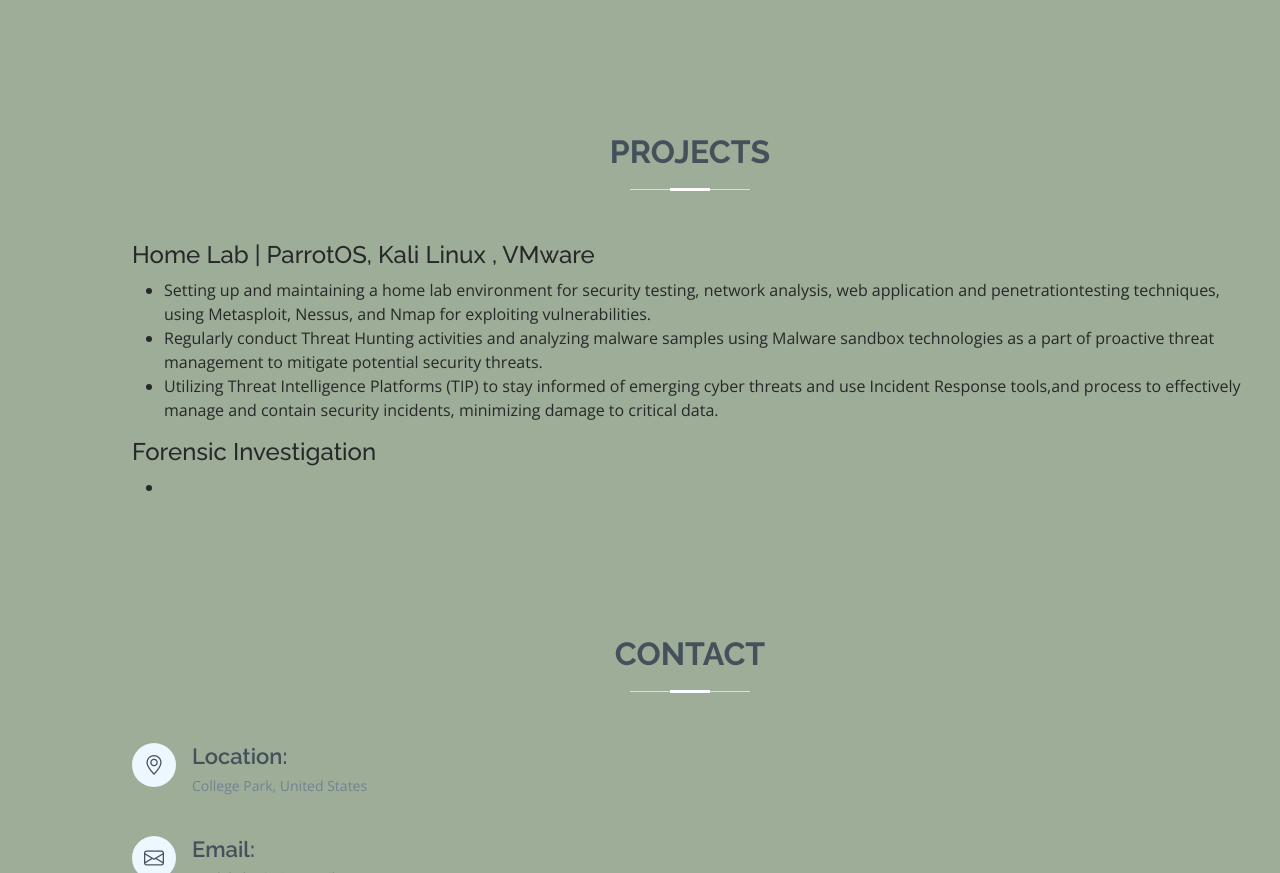
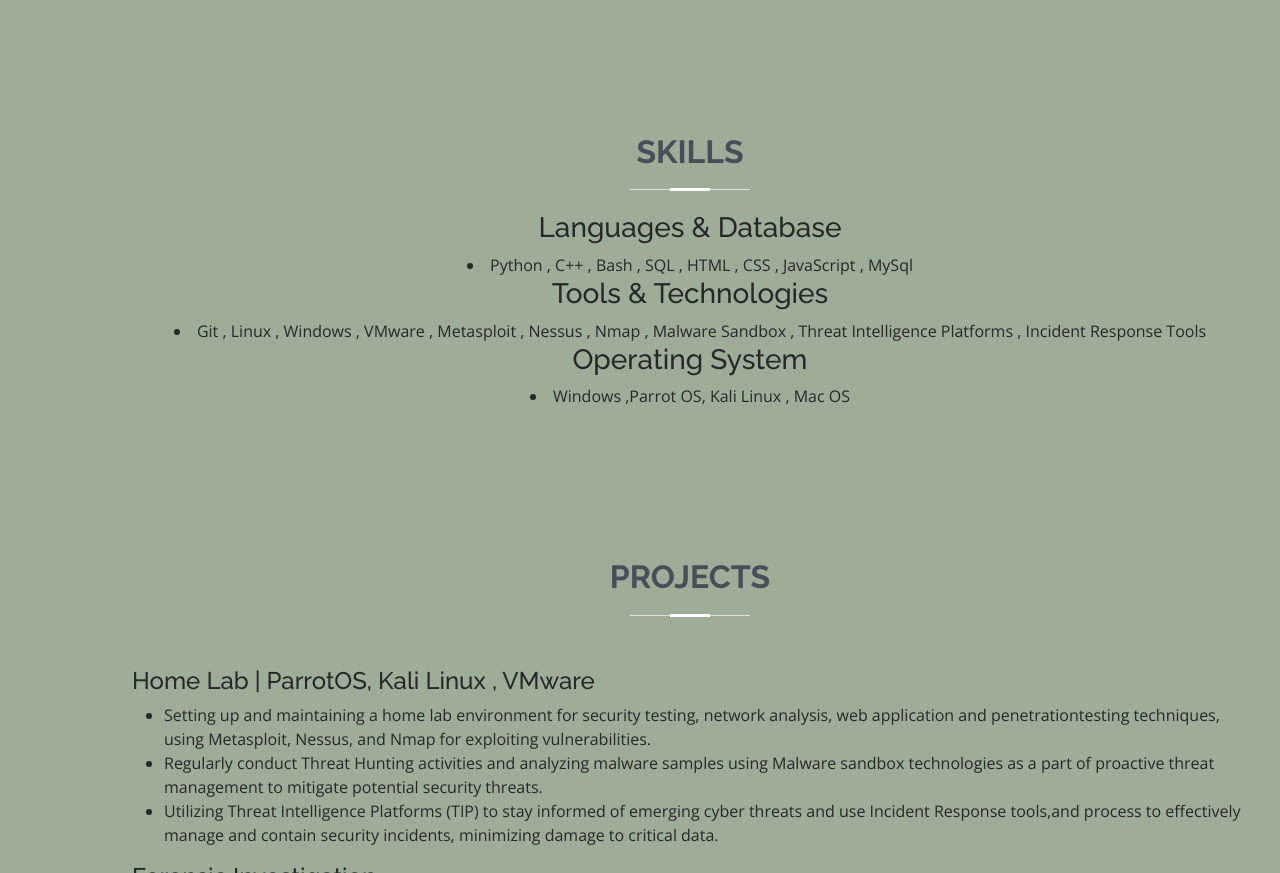
Before and after one commit to Om-Vg/Om-Vg.v1, a plain HTML site: page index.html in a window 1280 px wide. Shown: the part 2681-3554 px from the top of the page. Drawn offline with nearby package versions, Linux system fonts and the light colour scheme.

Commit message:
edited skills

```diff
--- a/index.html
+++ b/index.html
@@ -192,7 +192,23 @@
 
       </div>
     </section><!-- End Resume Section -->
+    <!-- ======= Skills Section ======= -->
+    <section id="skills" class="skills">
+      <div class="container" data-aos="fade-up">
 
+        <div class="section-title">
+          <h2>Skills</h2>
+          <p>
+          <h3>Languages & Database</h3>
+          <li>Python , C++ , Bash , SQL , HTML , CSS , JavaScript , MySql</li>
+          <h3>Tools & Technologies</h3>
+          <li>Git , Linux , Windows , VMware , Metasploit , Nessus , Nmap , Malware Sandbox , Threat Intelligence Platforms , Incident Response Tools</li>
+          <h3>Operating System </h3>
+          <li>Windows ,Parrot OS, Kali Linux , Mac OS</li>
+        </p>
+
+        </div>
+    </section><!-- End Skills Section -->
     <!-- ======= Projects Section ======= -->
     <section id="projects" class="projects">
       <div class="container" data-aos="fade-up">
@@ -217,18 +233,6 @@
         </div>
       </div>
     </section>
-
-
-
-
-
-
-
-
-
-
-
-
 
 
 
```
